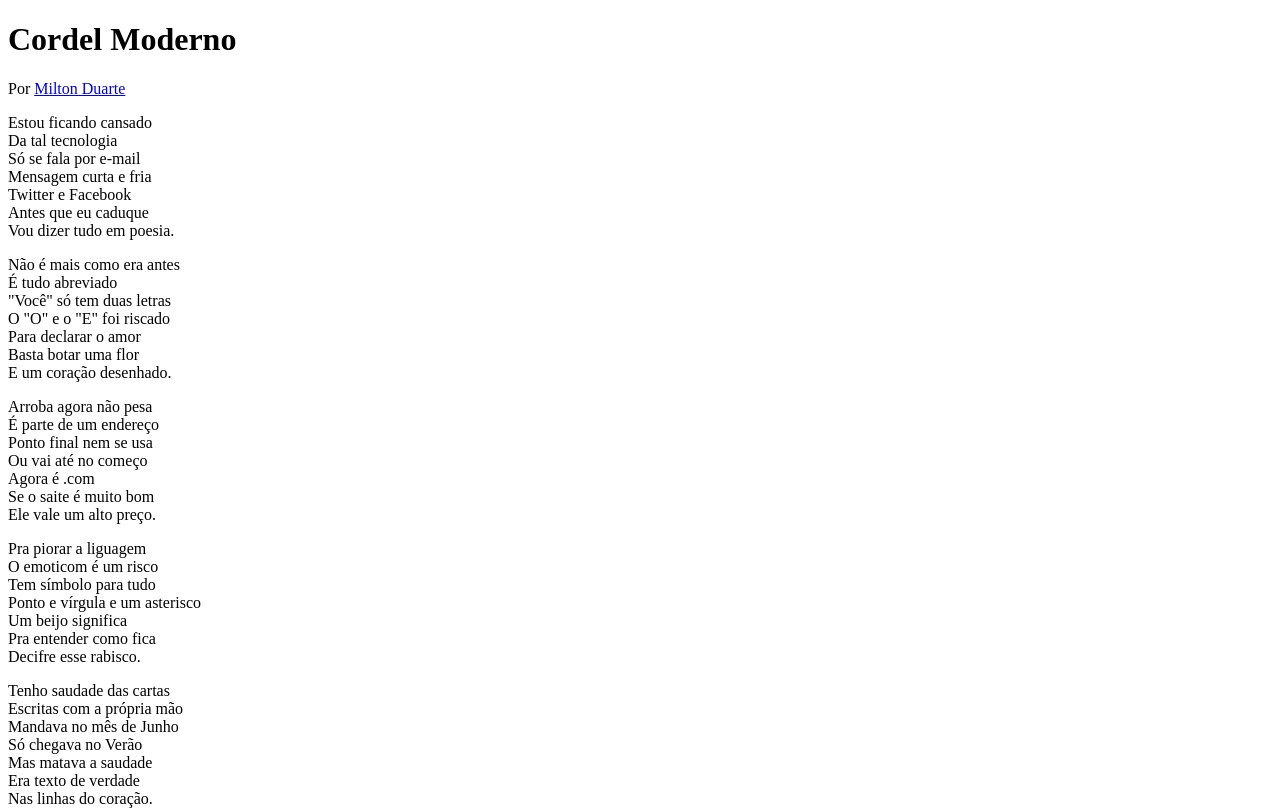
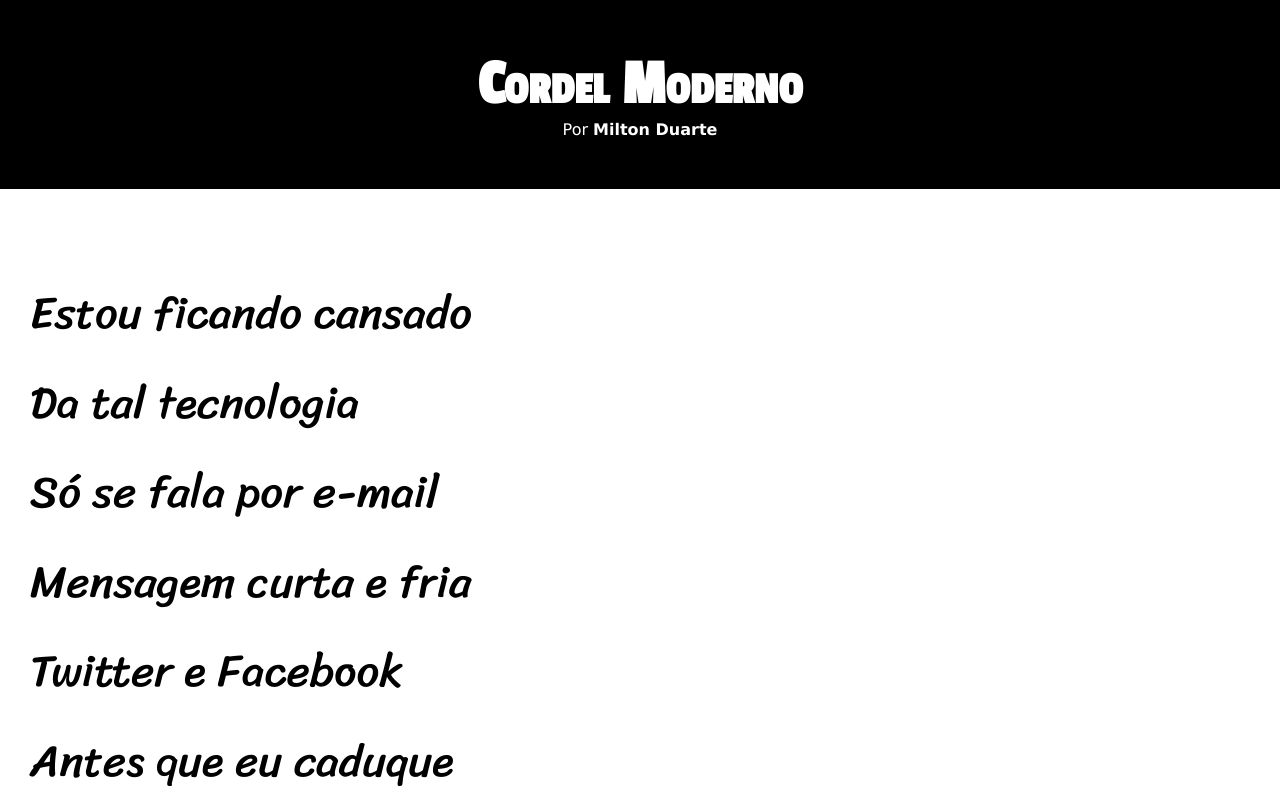
Before and after one commit to MaxsuelIsmark/HTML-CSS, a plain HTML site: page exercicos/desafio-crodel/index.html in a window 1280 px wide. Shown: the top 811 px of the page. Drawn offline with Linux system fonts and the light colour scheme.

Commit message:
fiinalizando o projeto

```diff
--- /dev/null
+++ b/exercicos/desafio-crodel/estilo/style.css
@@ -0,0 +1,103 @@
+@charset "UTF-8";
+
+
+@import url('https://fonts.googleapis.com/css2? family= Passion+One & display=swap');
+
+@import url('https://fonts.googleapis.com/css2? family= Sriracha & display=swap');
+
+:root {
+    --fonte1: Verdana, Geneva, Tahoma, sans-serif;
+    --fonte2: 'Passion One', cursive;
+    --fonte3: 'Sriracha', cursive;
+}
+* {
+    margin: 0px;
+    padding: 0px;
+    font-size: 1em;
+}
+
+html, body {
+    min-height: 100vh;
+    background-color: darkgrey;
+    font-family: var(--fonte1);
+}
+
+header {
+    background-color: black;
+    color: white;
+    text-align: center;
+}
+
+header > h1 {
+    padding-top: 50px;
+    font-variant: small-caps;
+    font-family: var(--fonte2);
+    font-size: 5vw;
+}
+
+header > p {
+    padding-bottom: 50px;
+}
+
+header a, footer {
+    color: white;
+    text-decoration: none;
+    font-weight: bolder;
+}
+
+header a:hover, footer a:hover {
+    text-decoration: underline;
+}
+
+section {
+    padding-top: 10vh;
+    padding-bottom: 10vh;
+    line-height: 2em;
+    padding-left: 30px;
+    font-family: var(--fonte3);
+    font-size: 3.5vw;
+}
+
+section > p {
+    padding-bottom: 2em;
+}
+
+section.normal {
+    background-color: white;
+    color: black;
+}
+
+section.imagem {
+    background-color: rgba(45, 44, 44, 0.988);
+    color: white;
+    box-shadow: inset 6px 6px 13px 0px rgba(0, 0, 0, 0.767);
+    background-size: cover;
+    background-attachment: fixed;
+}
+
+section.imagem > p {
+    display: inline-block;
+    padding: 5px;
+    background-color: rgba(0, 0, 0, 0.567);
+    text-shadow: 1px 1px 0px black;
+}
+
+section#img01 {
+    background-image: url(../imagens/background001.jpg);
+    background-position: right center;
+
+}
+
+section#img02 {
+    background-image: url(../imagens/background002.jpg);
+    background-position: right center;
+
+}
+
+footer {
+    background-color: black;
+    color: white;
+    text-align: center;
+    padding: 10px;
+
+}
--- a/exercicos/desafio-crodel/index.html
+++ b/exercicos/desafio-crodel/index.html
@@ -4,6 +4,7 @@
     <meta charset="UTF-8">
     <meta name="viewport" content="width=device-width, initial-scale=1.0">
     <title>Cordel Moderno</title>
+    <link rel="stylesheet" href="estilo/style.css">
 </head>
 <body>
         <header>
@@ -11,7 +12,7 @@
             <p>Por <a href="https://www.recantodasletras.com.br/poesias/3186743" target="_blank">Milton Duarte</a></p>
         </header>
 
-    <section>
+    <section class="normal">
         <p>
             Estou ficando cansado <br>
             Da tal tecnologia <br>
@@ -24,7 +25,7 @@
     </section>
 
 
-    <section>
+    <section class="imagem" id="img01">
         <p>
             Não é mais como era antes <br>
             É tudo abreviado <br>
@@ -38,7 +39,7 @@
 
 
 
-    <section>
+    <section class="normal">
 
             <p>
                 Arroba agora não pesa <br>
@@ -63,7 +64,7 @@
 
 
 
-    <section>
+    <section class="imagem" id="img02">
         <p>
             Tenho saudade das cartas <br>
             Escritas com a própria mão <br>
@@ -77,7 +78,7 @@
 
 
 
-    <section>
+    <section class="normal">
             <p>
                 Agora, escrevo e envio <br>
                 Chegando na mesma hora <br>
```
